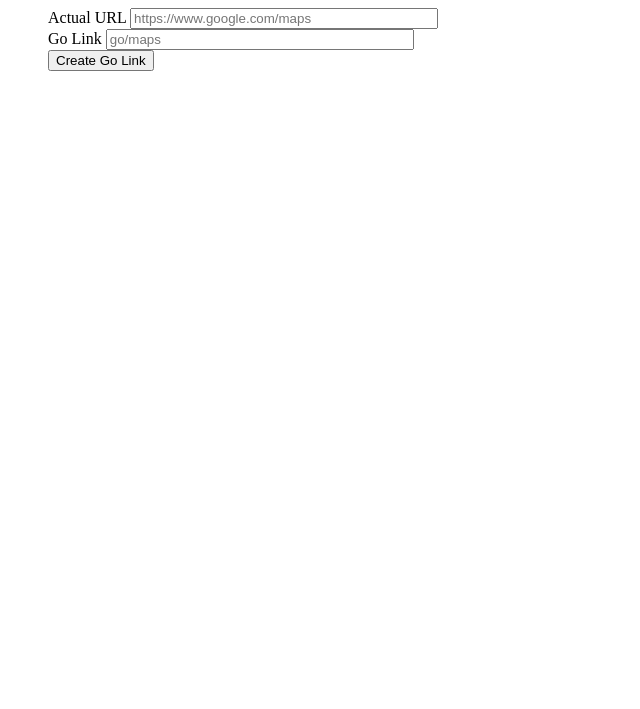
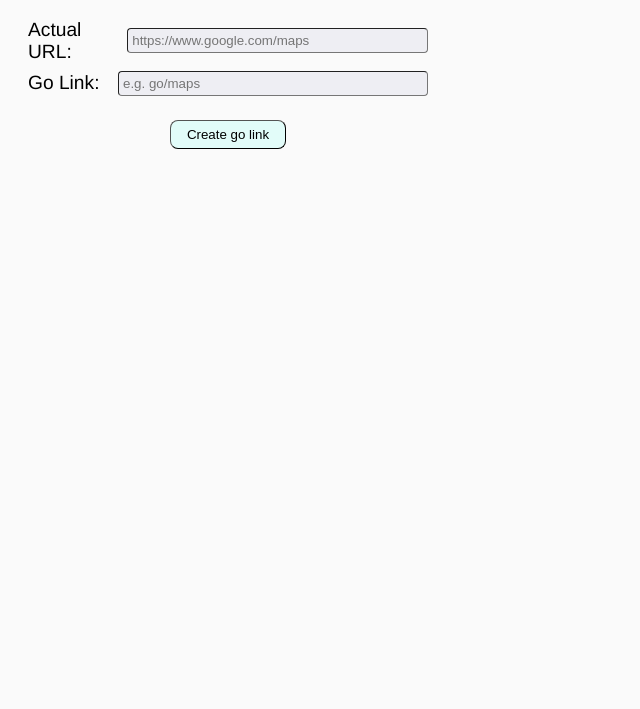
Before and after one commit to ryansyeh/dollar-store-go-link, a browser extension: page chrome_extension/index.html in a window 1280 px wide. Shown: the part 91-800 px from the top of the page, without its empty margins (0-640 px from the left). Drawn offline with Linux system fonts and the light colour scheme.

Commit message:
Fixing tabs usage Updating styling

```diff
--- /dev/null
+++ b/chrome_extension/index.css
@@ -0,0 +1,41 @@
+.a {
+    font-family: "atlas-grotesk-regular", "Helvetica Neue", sans-serif;
+    padding: 10px 20px;
+    width: 400px;
+    background-color: #fafafa;
+}
+.form-field {
+    display: flex;
+    justify-content: space-between;
+    align-items: center;
+    width: 100%;
+    padding-bottom: 8px;
+    border-radius: 8px;
+    .url-input {
+        width: 300px;
+        padding: 4px;
+        border-radius: 4px;
+        border-width: 1px;
+        background-color: #eeeef3;
+    }
+    .label-text {
+        font-size: 1.2em;
+    }
+}
+.button-container {
+    display: flex;
+    justify-content: center;
+    padding-top: 16px;
+}
+.header-container {
+    display: flex;
+    justify-content: center;
+    padding-bottom: 12px;
+}
+.submit-button {
+    border-radius: 8px;
+    padding: 6px 16px;
+    box-shadow: none;
+    border-width: 1px;
+    background-color: #e2fcf9;
+}
--- a/chrome_extension/index.html
+++ b/chrome_extension/index.html
@@ -2,23 +2,8 @@
 <html>
 <head>
     <title>Index Page</title>
+    <link rel="stylesheet" href="index.css">
 </head>
-<style>
-.a {
-  margin: 20px;
-  padding: 20px;
-  width: 400px;
-  height: 200px;
-}
-.actual_url {
-  width: 300px;
-  align: right;
-}
-.go_link {
-  width: 300px;
-  align: right;
-}
-</style>
 <!--    <body>
       <h3>Go Links</h3>
       <a href="/">ADD</a>
@@ -39,19 +24,23 @@
             </tbody>
       </table>
    </body> -->
-<body>
- <div class="a">
-  <h3>Go Link form</h3>
+<body class="a">
+ <div>
+     <div class="header-container">
+        <h1>Create a go link!</h1>
+     </div>
   <form class="form-data">
-    <div>
-     <label>Actual URL</label>
-     <input type="text" class="actual_url" placeholder="https://www.google.com/maps">
+    <div class="form-field">
+     <label class="label-text">Actual URL: </label>
+     <input type="text" class="actual-url url-input" placeholder="https://www.google.com/maps">
     </div>
-    <div>
-     <label>Go Link</label>
-     <input type="text" class= "go_link" placeholder="go/maps">
+    <div class="form-field">
+     <label class="label-text">Go Link: </label>
+     <input type="text" class="go-link url-input" placeholder="e.g. go/maps">
     </div>
-     <button type="submit">Create Go Link</button>
+    <div class="button-container">
+        <button class="submit-button" type="submit">Create go link</button>
+    </div>
   </form>
 </div>
 </body>
--- a/chrome_extension/script.js
+++ b/chrome_extension/script.js
@@ -1,25 +1,16 @@
 // import axios from "axios"
 
 async function getCurrentTab() {
-    const tab = chrome.tabs.query({ active: true, currentWindow: true});
-    return tab;
+    return chrome.tabs.query({ active: true, currentWindow: true});
 }
 
-
-async function getCurrentUrl() {
-    // const activeTab = chrome.tabs.query({ active: true, currentWindow: true});
-    // console.log(activeTab[0]);
-    // const activeUrl = await activeTab[0].url
-    // console.log(activeUrl)
-    // document.querySelector(".actual_url").value = activeUrl
+async function populateUrlField() {
     const activeTab = await getCurrentTab();
-    const activeUrl = activeTab[0].url;
-    console.log({activeUrl});
-    document.querySelector(".actual_url").value = activeUrl
+    document.querySelector(".actual-url").value = activeTab[0].url;
 }
 
-const go = async () => await getCurrentUrl();
-go();
+const executePopulateUrlField = async () => await populateUrlField();
+executePopulateUrlField();
 // async function fetchData() {
 //     const res=await fetch ("http://127.0.0.1:5000/go_links");
 //     const record=await res.json();
```
Also changed, not shown: chrome_extension/manifest.json.
